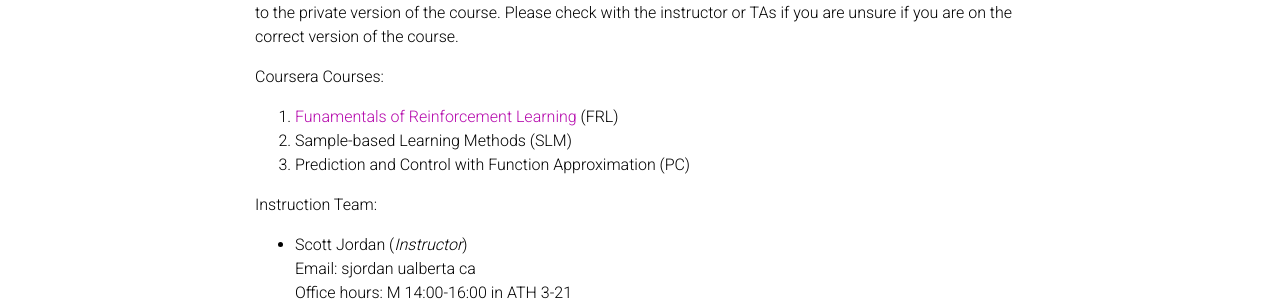
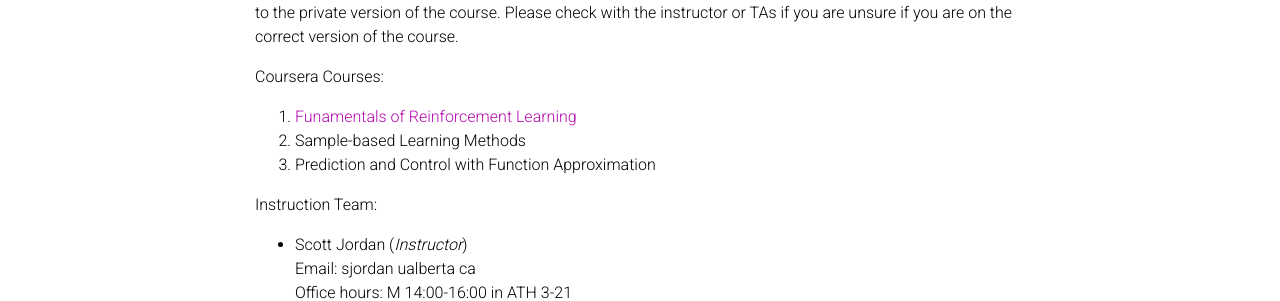
Before and after one commit to ScottJordan/scottjordan.github.io, a Jekyll site: the page built from _pages/courses/CMPUT365-W24.md, in a window 1280 px wide and 900 px high, scrolled down 348 px. Shown: the part 153-454 px from the top of the window. Built offline with Jekyll 4.4.1, drawn with Linux system fonts in a browser that asks for light colours; comment, search, counter and statistics services are not loaded; a style sheet for code colours, icons or effects is not loaded.

Commit message:
updated course webpage

```diff
--- a/_pages/courses/CMPUT365-W24.md
+++ b/_pages/courses/CMPUT365-W24.md
@@ -9,7 +9,7 @@
 
 Class is held MWF 13:00-13:50 in CCIS 1-160.
 
-[syllabus](/assets/CMPUT365-W24/syllabus.pdf)
+[syllabus]({{ site.url }}/assets/courses/CMPUT365-W24/syllabus.pdf)
 
 For this course we will be use Coursera as the main platform for the course. You will need to sign up for the course on Coursera and complete the assignments and quizzes there. The course will be split into three courera courses, each with its own modules, a set of assignments, and a set of quizzes. The assignments and quizzes will be completed on Coursera.
 
@@ -17,9 +17,9 @@
 
 Coursera Courses:
 
-1. [Funamentals of Reinforcement Learning](tbd) (FRL)
-2. Sample-based Learning Methods (SLM)
-3. Prediction and Control with Function Approximation (PC)
+1. [Funamentals of Reinforcement Learning](https://coursera.org/learn/fundamentals-of-reinforcement-learning)
+2. Sample-based Learning Methods
+3. Prediction and Control with Function Approximation
 
 Instruction Team:
 
```
